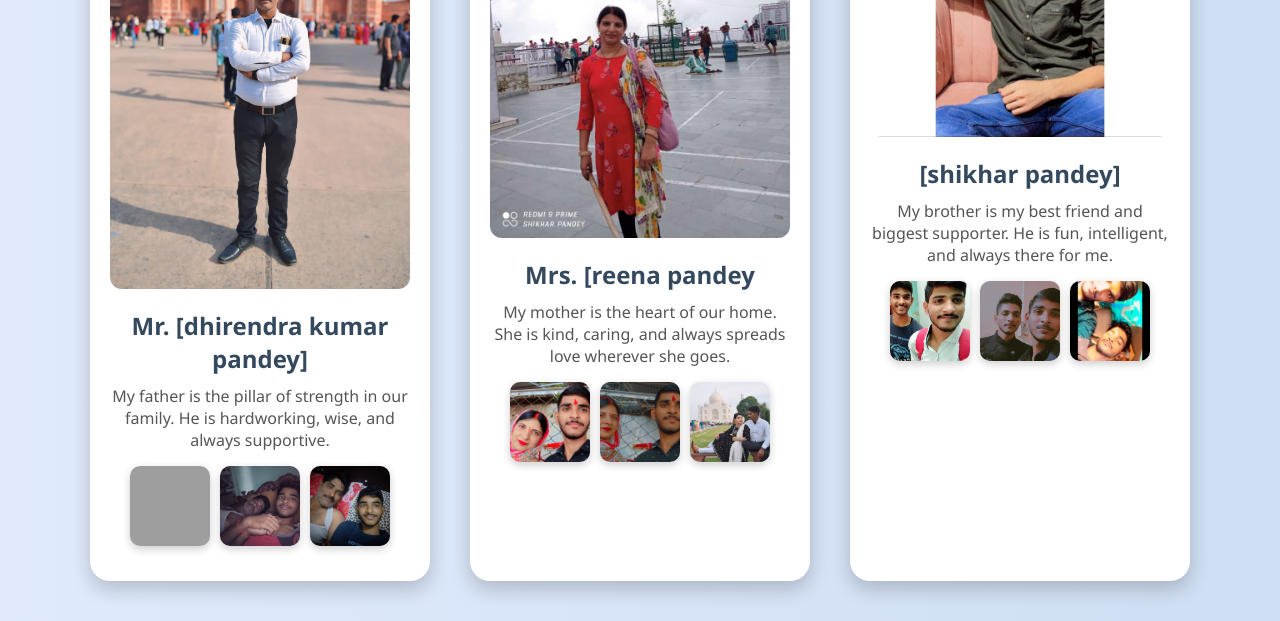
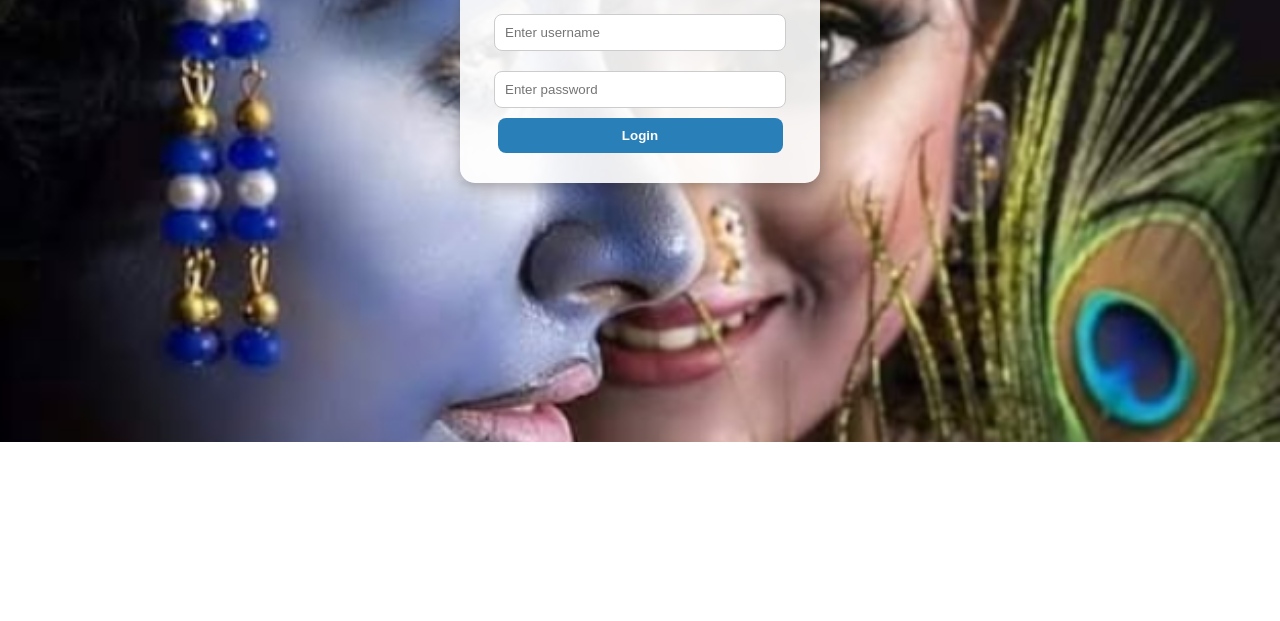
Before and after one commit to shikharp004/my-website, a plain HTML site: page index.html in a window 1280 px wide. Shown: the part 358-979 px from the top of the page. After the commit the page ends 800 px from the top, so only its background shows below. Drawn offline with Linux system fonts and the light colour scheme; grey boxes are pictures that could not be loaded.

Commit message:
Add files via upload

```diff
--- a/index.html
+++ b/index.html
@@ -1,125 +1,82 @@
-<!DOCTYPE html>
+    <!DOCTYPE html>
 <html lang="en">
 <head>
   <meta charset="UTF-8">
-  <title>My Family</title>
+  <title>Login - My Family Site</title>
   <style>
     body {
       margin: 0;
-      padding: 40px;
+      padding: 0;
       font-family: 'Segoe UI', sans-serif;
-      background: linear-gradient(to right, #e0eafc, #cfdef3);
-      color: #333;
+      background-image: url('login-bg.png');
+      background-size: cover;
+      background-position: center;
+      background-repeat: no-repeat;
+      height: 100vh;
+      display: flex;
+      justify-content: center;
+      align-items: center;
+    }
+
+    .login-box {
+      background-color: rgba(255, 255, 255, 0.9);
+      padding: 30px;
+      border-radius: 15px;
+      box-shadow: 0 5px 15px rgba(0, 0, 0, 0.3);
+      width: 300px;
       text-align: center;
     }
 
-    h1 {
-      font-size: 3em;
-      margin-bottom: 40px;
+    .login-box h2 {
+      margin-bottom: 20px;
       color: #2c3e50;
     }
 
-    .family-container {
-      display: flex;
-      justify-content: center;
-      flex-wrap: wrap;
-      gap: 40px;
+    .login-box input {
+      width: 90%;
+      padding: 10px;
+      margin: 10px 0;
+      border: 1px solid #ccc;
+      border-radius: 8px;
     }
 
-    .member {
-      background-color: white;
-      border-radius: 20px;
-      padding: 20px;
-      box-shadow: 0 8px 20px rgba(0, 0, 0, 0.2);
-      width: 300px;
-      transition: transform 0.3s ease;
+    .login-box button {
+      width: 95%;
+      padding: 10px;
+      background-color: #2980b9;
+      color: white;
+      border: none;
+      border-radius: 8px;
+      cursor: pointer;
+      font-weight: bold;
     }
 
-    .member:hover {
-      transform: scale(1.05);
-    }
-
-    .member img {
-      width: 100%;
-      height: auto;
-      border-radius: 12px;
-      margin-bottom: 15px;
-    }
-
-    .name {
-      font-size: 1.5em;
-      font-weight: bold;
-      margin-bottom: 10px;
-      color: #34495e;
-    }
-
-    .intro {
-      font-size: 1em;
-      color: #555;
-    }
-
-    .sub-photos {
-      margin-top: 15px;
-      display: flex;
-      justify-content: center;
-      gap: 10px;
-      flex-wrap: wrap;
-    }
-
-    .sub-photos img {
-      width: 80px;
-      height: 80px;
-      object-fit: cover;
-      border-radius: 10px;
-      box-shadow: 0 3px 8px rgba(0, 0, 0, 0.2);
-      transition: transform 0.2s ease;
-    }
-
-    .sub-photos img:hover {
-      transform: scale(1.1);
+    .login-box button:hover {
+      background-color: #1f5f8b;
     }
   </style>
 </head>
 <body>
 
-  <h1>Meet My Family</h1>
+  <div class="login-box">
+    <h2>Login</h2>
+    <input type="text" id="username" placeholder="Enter username" required>
+    <input type="password" id="password" placeholder="Enter password" required>
+    <button onclick="login()">Login</button>
+  </div>
 
-  <div class="family-container">
-    <!-- Father Section with Sub-Photos -->
-    <div class="member">
-      <img src="father.jpg" alt="My Father">
-      <div class="name">Mr. [dhirendra kumar pandey]</div>
-      <div class="intro">My father is the pillar of strength in our family. He is hardworking, wise, and always supportive.</div>
-      <div class="sub-photos">
-        <img src="father1.jpg" alt="Father sub photo 1">
-        <img src="father2.jpg" alt="Father(3).jpg">
-        <img src="father3.jpg" alt="father(4).jpg">
-      </div>
-    </div>
+  <script>
+    function login() {
+      const user = document.getElementById('username').value;
+      const pass = document.getElementById('password').value;
 
-    <!-- Mother Section with Sub-photos -->
-    <div class="member">
-      <img src="mother.jpg" alt="My Mother">
-      <div class="name">Mrs. [reena pandey</div>
-      <div class="intro">My mother is the heart of our home. She is kind, caring, and always spreads love wherever she goes.</div>
-      <div class="sub-photos">
-        <img src="mother1.jpg" alt="mother sub photo1">
-        <img src="mother2.jpg" alt="mother sub photo2">
-        <img src="mother3.jpg" alt="mother sub photo3">
-      </div>
-   </div>
-
-    <!-- Brother Section with sub photos -->
-    <div class="member">
-      <img src="brother.jpg" alt="My Brother">
-      <div class="name">[shikhar pandey]</div>
-      <div class="intro">My brother is my best friend and biggest supporter. He is fun, intelligent, and always there for me.</div>
-      <div class="sub-photos">
-        <img src="brother1.jpg" alt="brother sub photo1">
-        <img src="brother2.jpg" alt="brother sub photo2">
-        <img src="brother3.jpg" alt="brother sub photo3">
-      </div>
-    </div>
+      if (user === "user" && pass === "1234") {
+        window.location.href = "index.html";
+      } else {
+        alert("Invalid username or password!");
+      }
+    }
+  </script>
 
 </body>
 </html>
```
